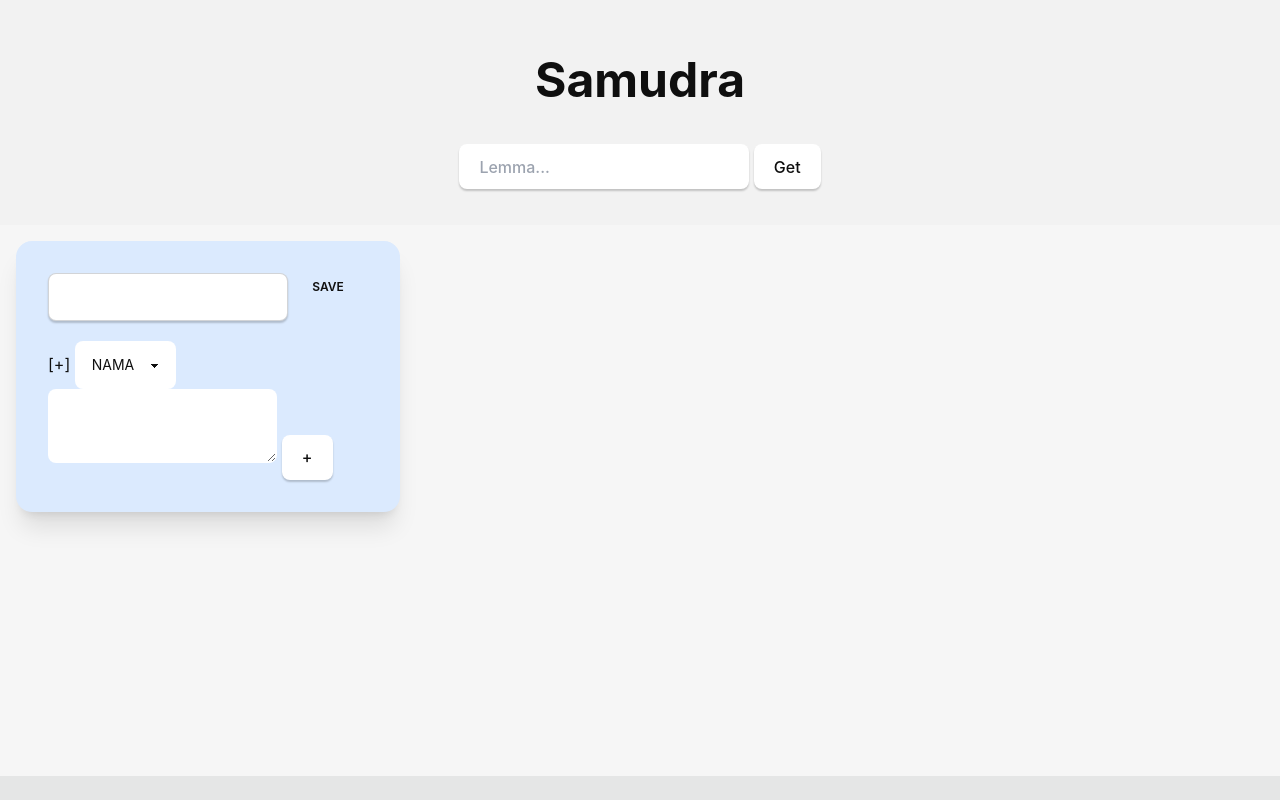
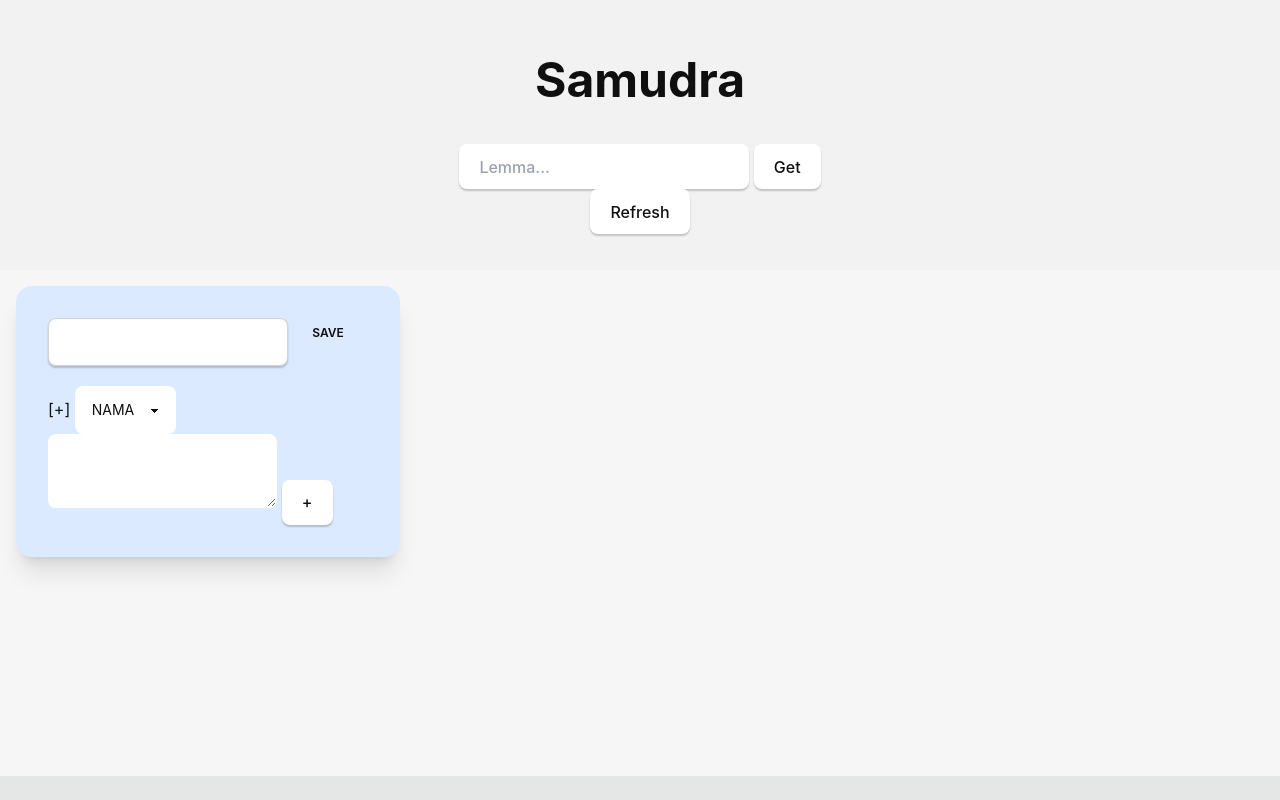
Before and after one commit to samudradev/samudra-app, a Svelte app: page / in a window 1280 px wide. Built offline with nearby package versions, Linux system fonts and the light colour scheme.

Commit message:
⚙ FIX: Refresh data

```diff
--- a/src/App.svelte
+++ b/src/App.svelte
@@ -10,8 +10,11 @@
   import DataCard from "./lib/Datacard.svelte";
   import DataCardNew from "./lib/DataCardNew.svelte";
 
-  let data: LemmaItem[] = [];
+  $: data = [];
 
+  const reload = () => {
+    data = [];
+  };
   LemmaStore.subscribe((value) => {
     data = value;
   });
@@ -37,6 +40,7 @@
       <div class="max-w-md">
         <h1 class="text-5xl font-bold pb-10">Samudra</h1>
         <SearchBar />
+        <button on:click={reload}>Refresh</button>
         <!-- TODO Refresh button -->
       </div>
     </div>
```
